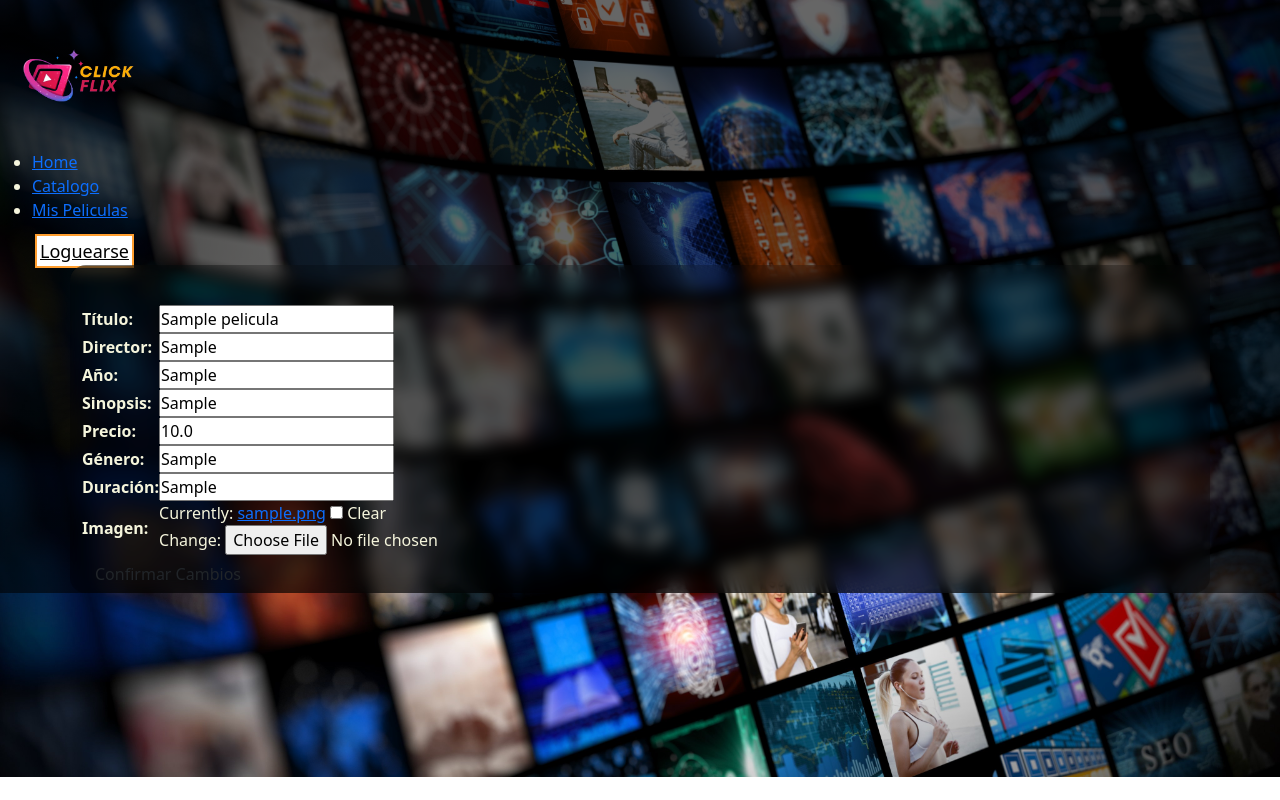
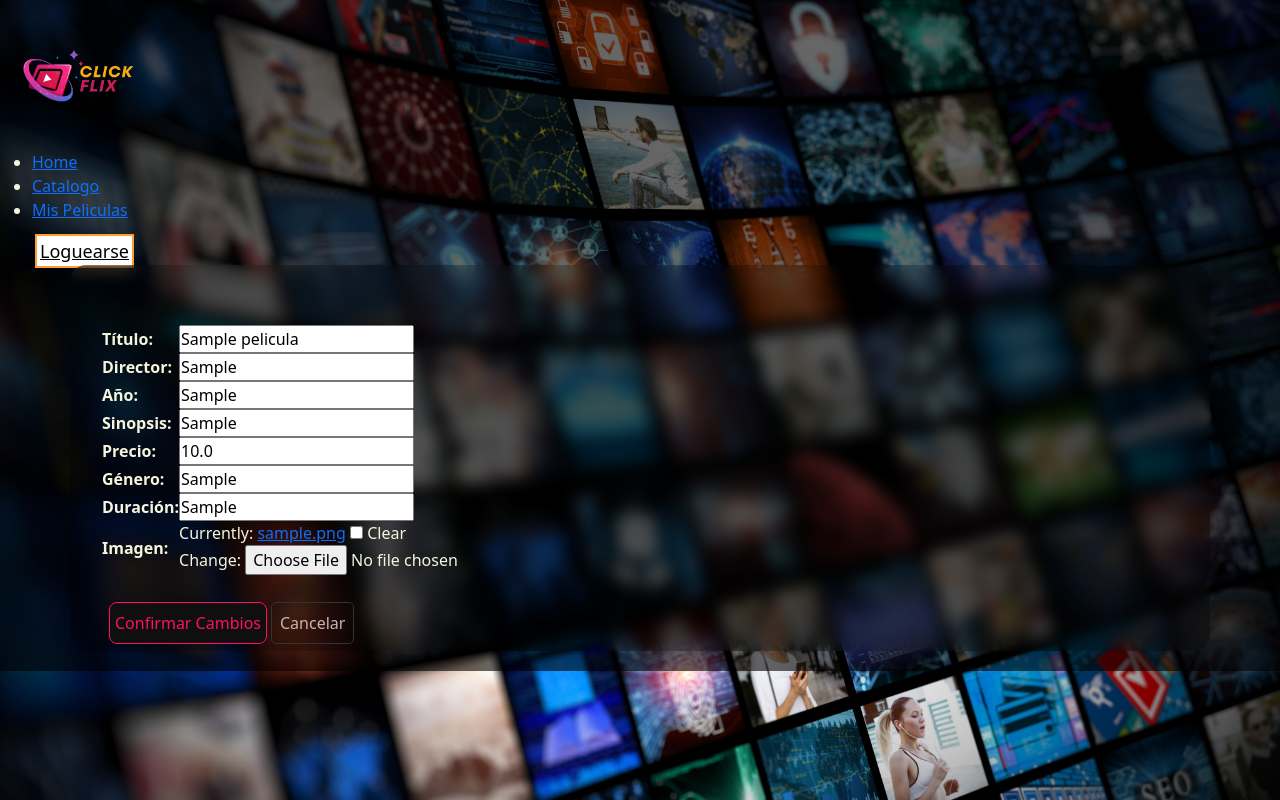
Before and after one commit to ezedesa/clickflix, a Django app: page /update_movie/1/ in a window 1280 px wide. Run offline with Django 5.2, Linux system fonts and the light colour scheme; tables that the repository leaves empty hold one stand-in row (values such as "Sample post").

Commit message:
cambio de modelo adaptado al user OneToOne

```diff
--- a/project24/project24/settings.py
+++ b/project24/project24/settings.py
@@ -79,7 +79,7 @@
         'ENGINE': 'django.db.backends.postgresql',
         'NAME': 'clickflixdb',
         'USER': 'postgres',
-        'PASSWORD': 'root',
+        'PASSWORD': 'Pelado11',
         'HOST': '127.0.0.1',
         'PORT': '5432',
     }
--- a/project24/web/forms.py
+++ b/project24/web/forms.py
@@ -1,6 +1,7 @@
 from django import forms
 from django.core.exceptions import ValidationError
-from .models import Pelicula,Transaccion
+from .models import Pelicula,Transaccion,Usuario
+from django.contrib.auth.models import User
 
 """class LoginForm(forms.Form):
     usuario = forms.CharField(label='Usuario')
@@ -41,3 +42,22 @@
     #     if Transaccion.objects.filter(usuarios=usuarios, peliculas=peliculas).exists():
     #         raise ValidationError("Usted ya compro esta pelicula, no puede volver a comprarla")
     #     return self.cleaned_data
+
+class UsuarioForm (forms.ModelForm):
+    class Meta:
+        # de que modelo crea el form
+        model = Usuario
+        # que campos muestra el form
+        fields = ['nombre', 'email']
+
+    def clean_nombre(self):
+        nombre = self.cleaned_data.get('nombre')
+        if not all(part.isalpha() for part in nombre.split()):
+            raise ValidationError('El nombre solo debe contener letras y espacios.')
+        return nombre
+
+    def clean_email(self):
+        email = self.cleaned_data.get('email')
+        if User.objects.filter(email=email).exists():
+            raise ValidationError('El email ya está registrado.')
+        return email
--- a/project24/web/models.py
+++ b/project24/web/models.py
@@ -1,4 +1,5 @@
 from django.db import models
+from project24 import settings
 # Create your models here.
 
 class Pelicula(models.Model):
@@ -21,15 +22,22 @@
 
 
 class Usuario(models.Model):
-    id_usuario = models.AutoField(primary_key=True, editable=False)
+    #id_usuario = models.AutoField(primary_key=True, editable=False)
     nombre = models.CharField(max_length=100 ,verbose_name="Nombre")
     email = models.CharField(verbose_name="Email", unique=True)
-    usuario = models.CharField(verbose_name="Usuario", unique=True)
-    contrasenia = models.CharField(verbose_name="Contraseña", unique=True)
+    #usuario = models.CharField(verbose_name="Usuario", unique=True)
+    #contrasenia = models.CharField(verbose_name="Contraseña", unique=True)
     lista_peliculas = models.ManyToManyField(Pelicula, through="Transaccion")
 
+    user = models.OneToOneField(
+		settings.AUTH_USER_MODEL,
+		on_delete=models.CASCADE,
+		null=True,
+		blank=True
+	)
+
     def __str__(self) -> str:
-        return self.usuario
+        return self.user.username
 
 class Transaccion(models.Model):
     usuarios = models.ForeignKey(Usuario, on_delete=models.CASCADE)
--- a/project24/web/static/web/css/catalogue.css
+++ b/project24/web/static/web/css/catalogue.css
@@ -32,13 +32,15 @@
   background: #000000;
   box-shadow: 0px 6px 18px rgba(0, 0, 0, 0.3);
   border-radius: 10px;
-  width: 100%;
-  height: 100%;
+  width: 250px;
 }
 
 .movie-header {
   border-radius: 10px 10px 0 0;
   overflow: hidden;
+  display: flex;
+  justify-content: center;
+  cursor: pointer;
 }
 
 .movie-header>a>img {
@@ -141,3 +143,51 @@
 
   }
 }
+
+
+/*Botones CRUD*/
+#form-editar{
+  margin: 20px;
+}
+
+#form-editar tbody {
+  margin: 3px;
+}
+
+.contenedor-botones-form{
+  display: flex;
+  margin: 20px;
+  padding: 5px;
+}
+
+.boton-confirmar{
+  margin: 2px;
+  padding: 5px;
+  border: 1px solid #ff0e67;
+  color: #ff0e67;
+  background-color: #0f0f0f;
+  border-radius: 8px;
+  transition: 0.3s ease background-color;
+}
+
+.boton-confirmar:hover{
+  background-color: #ff0e67;
+  color: #cfb0b0;
+
+}
+
+.boton-cancelar{
+  margin: 2px;
+  padding: 8px;
+  border: 1px solid #333;
+  background-color: transparent;
+  color: #cfb0b0;
+  border-radius: 5px;
+}
+
+.boton-cancelar:hover{
+  background-color: #cfb0b0;
+  color: #333;
+  font-weight: bold;
+  transition: 0.3s ease background-color;
+}
--- a/project24/web/templates/web/editar_pelicula.html
+++ b/project24/web/templates/web/editar_pelicula.html
@@ -16,10 +16,13 @@
     <div class="container">
         <form action="" method="POST" enctype="multipart/form-data">
             {% csrf_token %}
-            <table>
+            <table id='form-editar'>
                 {{ form.as_table }}
             </table>
-            <input type="submit" value="Confirmar Cambios" id="boton-agregar-pelicula" class="btn">
+            <div class='contenedor-botones-form'>
+                <input type="submit" value="Confirmar Cambios" class="boton-confirmar" class="btn">
+                <input type="submit" value="Cancelar" class="boton-cancelar" class="btn">
+            </div>
         </form>
     </div>
 </section>
--- a/project24/web/templates/web/login.html
+++ b/project24/web/templates/web/login.html
@@ -37,7 +37,7 @@
         </tr>
         </table>
 
-        <input type="submit" value="Iniciar seccion" id="boton-comprar" class="btn">
+        <input type="submit" value="Iniciar sesion" id="boton-comprar" class="btn">
         <input type="hidden" name="next" value="{{ next }}">
 
         <!--{{ login }}-->
--- a/project24/web/views.py
+++ b/project24/web/views.py
@@ -81,7 +81,7 @@
     # la pelicula a comprar la traemos por id
     pelicula = Pelicula.objects.get(id_pelicula=id)
     # simula ser el usuario logeado
-    usuario = Usuario.objects.get(id_usuario = request.user.id)
+    usuario = Usuario.objects.get(user_id = request.user.id)
 
     if request.method == "GET":
         formulario = MedioDePagoForm(initial={'peliculas': pelicula})
```
Also changed, not shown: project24/images/batmanBegins.jpg (added), project24/images/batmanBegins_9oD0QCe.jpg (added), project24/web/migrations/0001_initial.py, project24/web/migrations/0002_alter_transaccion_medio_pago.py (deleted), project24/web/static/web/img/poster/batmanBegins.jpg (added).
